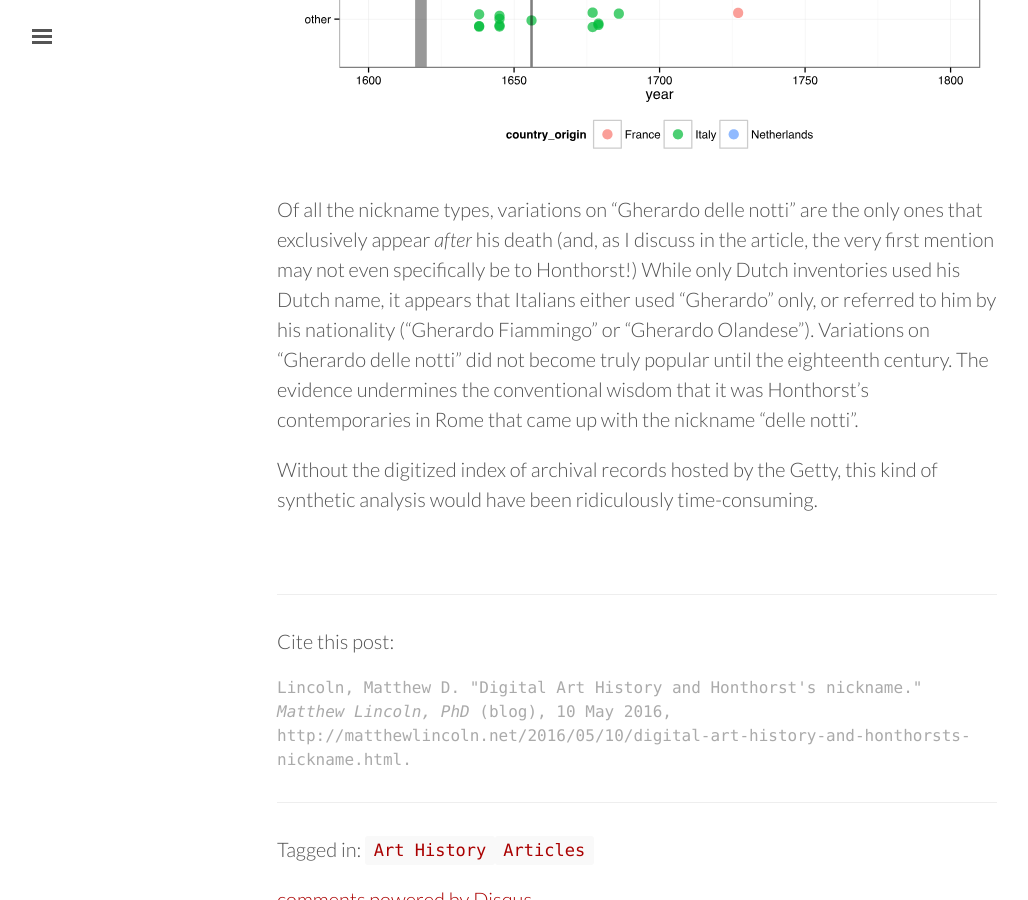
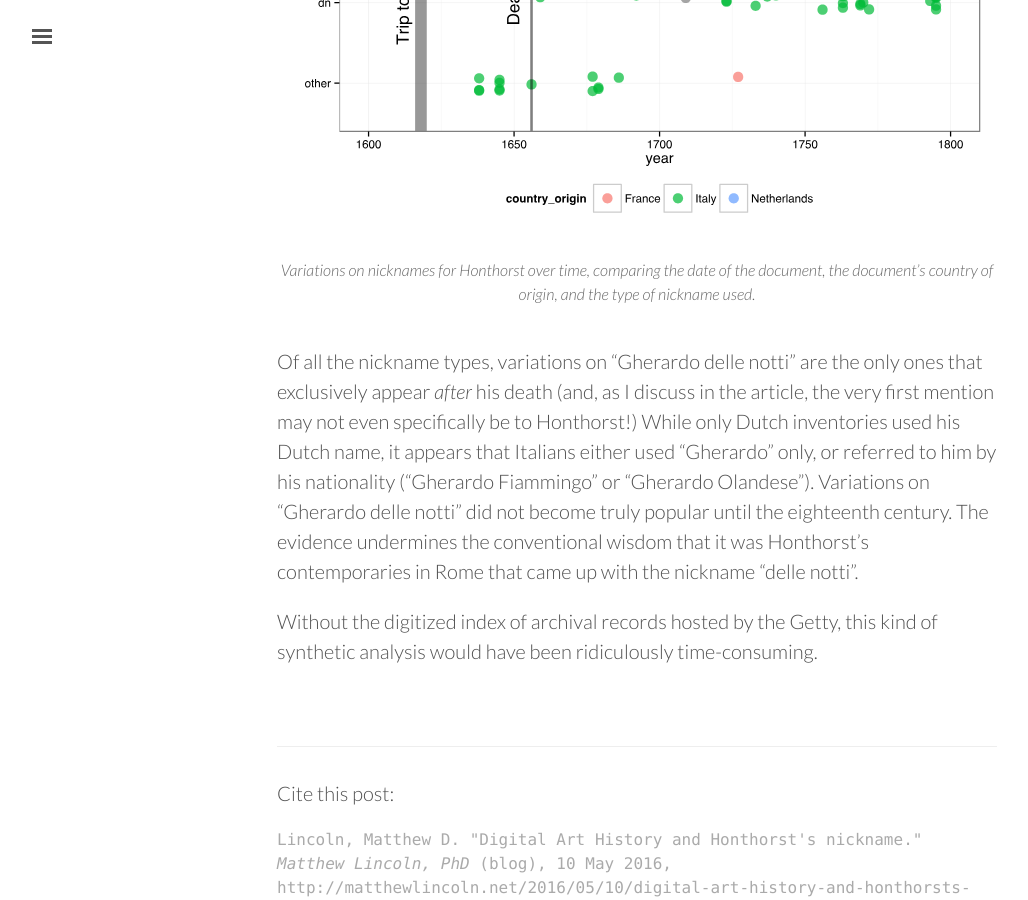
Before and after one commit to mdlincoln/mdlincoln.github.io, a Jekyll site: the page built from _posts/2016-05-10-digital-art-history-and-honthorsts-nickname.md, in a window 1280 px wide and 900 px high, scrolled down 2016 px. Shown: the whole window, without its empty margins (3-1031 px from the left). Built offline with Jekyll 4.4.1, drawn with Linux system fonts in a browser that asks for light colours; nearby versions of some CDN libraries; comment, search, counter and statistics services are not loaded; some of the changed text lies outside the part shown.

Commit message:
use the new figure_include syntax

```diff
--- a/_posts/2016-05-10-digital-art-history-and-honthorsts-nickname.md
+++ b/_posts/2016-05-10-digital-art-history-and-honthorsts-nickname.md
@@ -10,7 +10,7 @@
 
 In an article just out in *Source: Notes in the History of Art*, I discuss the surprising answer to a seemingly-tiny question that arose during my fellowship last year at the National Gallery of Art's office of Northern Baroque paintings, as we were preparing to publish research on the recent acquisition of Gerrit van Honthorst's [*The Concert*][concert].
 
-![concert_image](https://upload.wikimedia.org/wikipedia/commons/thumb/1/16/Gerard_van_honthorst_-_the_concert_-_1623.jpg/640px-Gerard_van_honthorst_-_the_concert_-_1623.jpg)
+{% include figure.html src="https://upload.wikimedia.org/wikipedia/commons/thumb/1/16/Gerard_van_honthorst_-_the_concert_-_1623.jpg/640px-Gerard_van_honthorst_-_the_concert_-_1623.jpg" caption="Gerrit van Honthorst, _The Concert_, 1623. Oil on canvas. National Gallery of Art, Washington." %}
 
 [concert]: http://www.nga.gov/content/ngaweb/Collection/art-object-page.163184.html
 
@@ -35,7 +35,7 @@
 
 Hand-classifying these names allows us to visualize how the use of different nicknames for Honthorst evolved over time:
 
-![Variations on nicknames for Honthorst over time.](/assets/images-display/honthorst_nickname.svg)
+{% include figure.html src="/assets/images-display/honthorst_nickname.svg" caption="Variations on nicknames for Honthorst over time, comparing the date of the document, the document's country of origin, and the type of nickname used." %}
 
 Of all the nickname types, variations on "Gherardo delle notti" are the only ones that exclusively appear *after* his death (and, as I discuss in the article, the very first mention may not even specifically be to Honthorst!)
 While only Dutch inventories used his Dutch name, it appears that Italians either used "Gherardo" only, or referred to him by his nationality ("Gherardo Fiammingo" or "Gherardo Olandese").
```
